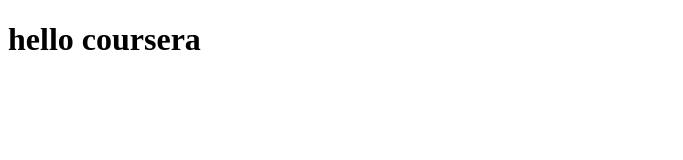
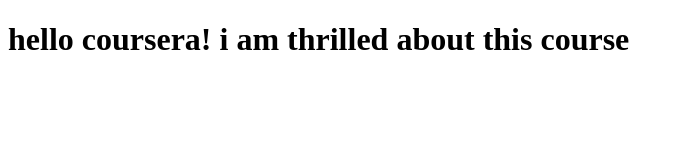
Before and after one commit to gshetty18/coursera-test, a plain HTML site: page index.html in a window 1280 px wide. Shown: the whole page, without its empty margins (0-683 px from the left). Drawn offline with Linux system fonts and the light colour scheme.

Commit message:
next version of web file

```diff
--- a/index.html
+++ b/index.html
@@ -5,6 +5,6 @@
   <title>hello world</title>
 </head>
 <body>
-  <h1>hello coursera</h1>
+  <h1>hello coursera! i am thrilled about this course</h1>
 </body>
 </html>
```
